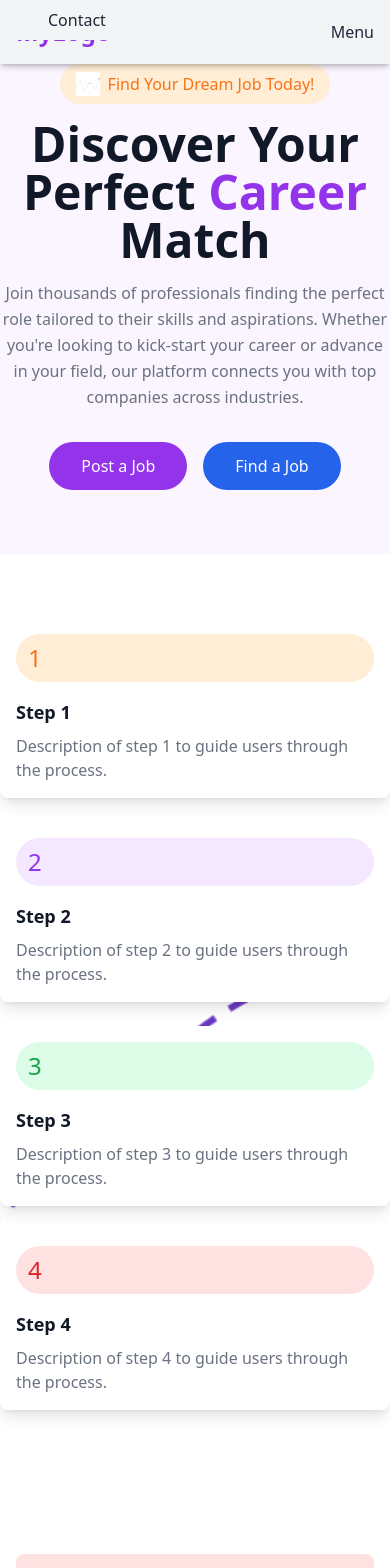
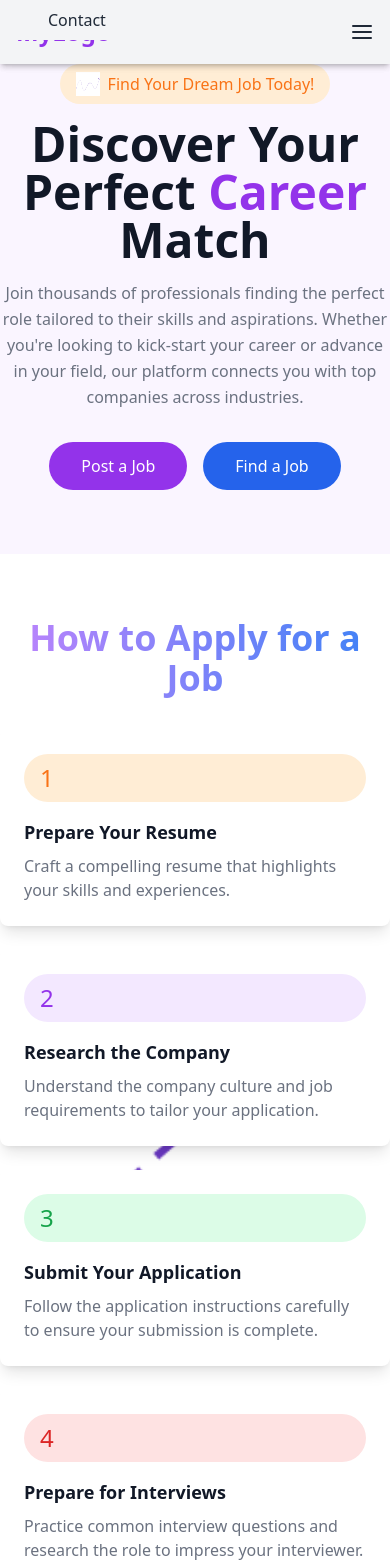
Before and after one commit to Emmanuel10701/Airline_Frontent_React, a React (Vite) app: page / in a window 390 px wide. Shown: the top 1568 px of the page. Built offline with nearby package versions, Linux system fonts and the light colour scheme; the HTML template or start-up script is replaced by a standard one.

Commit message:
✨ Update Navbar component with icons for menu toggle

```diff
--- a/src/components/homepage.jsx
+++ b/src/components/homepage.jsx
@@ -9,6 +9,32 @@ import jobIcon from '../assets/assets/steps-bg.png'; // Job icon
 
 const MyPage = () => {
   const [menuOpen, setMenuOpen] = useState(false);
+
+
+
+
+const stepsData = [
+  {
+    title: 'Prepare Your Resume',
+    description: 'Craft a compelling resume that highlights your skills and experiences.',
+    colorClass: 'bg-orange-100 text-orange-500'
+  },
+  {
+    title: 'Research the Company',
+    description: 'Understand the company culture and job requirements to tailor your application.',
+    colorClass: 'bg-purple-100 text-purple-600'
+  },
+  {
+    title: 'Submit Your Application',
+    description: 'Follow the application instructions carefully to ensure your submission is complete.',
+    colorClass: 'bg-green-100 text-green-600'
+  },
+  {
+    title: 'Prepare for Interviews',
+    description: 'Practice common interview questions and research the role to impress your interviewer.',
+    colorClass: 'bg-red-100 text-red-600'
+  },
+];
 
   return (
     <div className="font-poppins">
@@ -67,17 +93,25 @@ const MyPage = () => {
       </motion.div>
     </header>
 
-      {/* Steps Section */}
-      <section className="bg-cover bg-center py-16" style={{ backgroundImage: `url(${stepsBg})` }}>
+    <section
+      className="bg-cover bg-center py-16"
+      style={{ backgroundImage: `url(${stepsBg})` }}
+    >
       <div className="max-w-7xl mx-auto">
+        <h2 className="text-4xl font-bold text-center mb-8 bg-clip-text text-transparent bg-gradient-to-r from-purple-400 to-blue-500">
+          How to Apply for a Job
+        </h2>
         <div className="grid grid-cols-1 sm:grid-cols-2 lg:grid-cols-4 gap-6">
-            {Array.from({ length: 4 }, (_, index) => (
-              <div key={index} className="p-4 bg-white shadow-lg rounded-lg transition-transform duration-500 transform hover:scale-105">
-                <span className={`block mb-4 px-3 py-2 rounded-full text-2xl ${['bg-orange-100 text-orange-500', 'bg-purple-100 text-purple-600', 'bg-green-100 text-green-600', 'bg-red-100 text-red-600'][index]}`}>
+          {stepsData.map((step, index) => (
+            <div
+              key={index}
+              className={`p-6 bg-white shadow-lg rounded-lg transition-transform duration-500 transform hover:scale-105`}
+            >
+              <span className={`block mb-4 px-4 py-2 rounded-full text-2xl ${step.colorClass}`}>
                 {index + 1}
               </span>
-                <h4 className="mb-2 text-lg font-bold text-gray-900">Step {index + 1}</h4>
-                <p className="text-gray-500">Description of step {index + 1} to guide users through the process.</p>
+              <h4 className="mb-2 text-lg font-bold text-gray-900">{step.title}</h4>
+              <p className="text-gray-500">{step.description}</p>
             </div>
           ))}
         </div>
--- a/src/components/navbar.jsx
+++ b/src/components/navbar.jsx
@@ -1,16 +1,15 @@
-// src/components/Navbar.js
 import React, { useState } from 'react';
-import { Link, useLocation } from 'react-router-dom'; // Import Link and useLocation for routing
+import { Link, useLocation } from 'react-router-dom';
+import { FiMenu, FiX } from 'react-icons/fi'; // Importing the icons
 
 const Navbar = () => {
   const [isOpen, setIsOpen] = useState(false);
-  const location = useLocation(); // Get the current location
+  const location = useLocation();
 
   const toggleMenu = () => {
     setIsOpen(!isOpen);
   };
 
-  // Define your nav items
   const navItems = [
     { name: 'Home', path: '/' },
     { name: 'Login', path: '/login' },
@@ -23,15 +22,21 @@ const Navbar = () => {
     <nav className="fixed w-full bg-gray-100 shadow-md z-10">
       <div className="max-w-6xl mx-auto p-4 flex justify-between items-center">
         <div className="text-purple-600 text-2xl font-bold">MyLogo</div>
-        <button onClick={toggleMenu} className="text-gray-800 md:hidden">
-          {isOpen ? 'Close' : 'Menu'}
+        <button onClick={toggleMenu} className="text-gray-800 md:hidden focus:outline-none">
+          {isOpen ? <FiX size={24} /> : <FiMenu size={24} />}
         </button>
-        <ul className={`md:flex space-x-4 absolute md:static bg-gray-100 md:bg-transparent transition-transform duration-300 ${isOpen ? 'top-12 left-0 w-full' : '-top-40'}`}>
+        <ul
+          className={`md:flex space-x-4 absolute md:static bg-gray-100 md:bg-transparent transition-transform duration-300 ${
+            isOpen ? 'top-12 left-0 w-full' : '-top-40'
+          }`}
+        >
           {navItems.map((item) => (
             <li key={item.name}>
               <Link
                 to={item.path}
-                className={`block py-2 px-4 transition duration-300 relative ${location.pathname === item.path ? 'text-blue-500 font-bold' : 'text-gray-800 hover:text-blue-500'}`}
+                className={`block py-2 px-4 transition duration-300 relative ${
+                  location.pathname === item.path ? 'text-blue-500 font-bold' : 'text-gray-800 hover:text-blue-500'
+                }`}
               >
                 {item.name}
                 {location.pathname === item.path && (
```
Also changed, not shown: src/components/client.jsx (added). Lines whose indentation alone changed are shown as unchanged.
